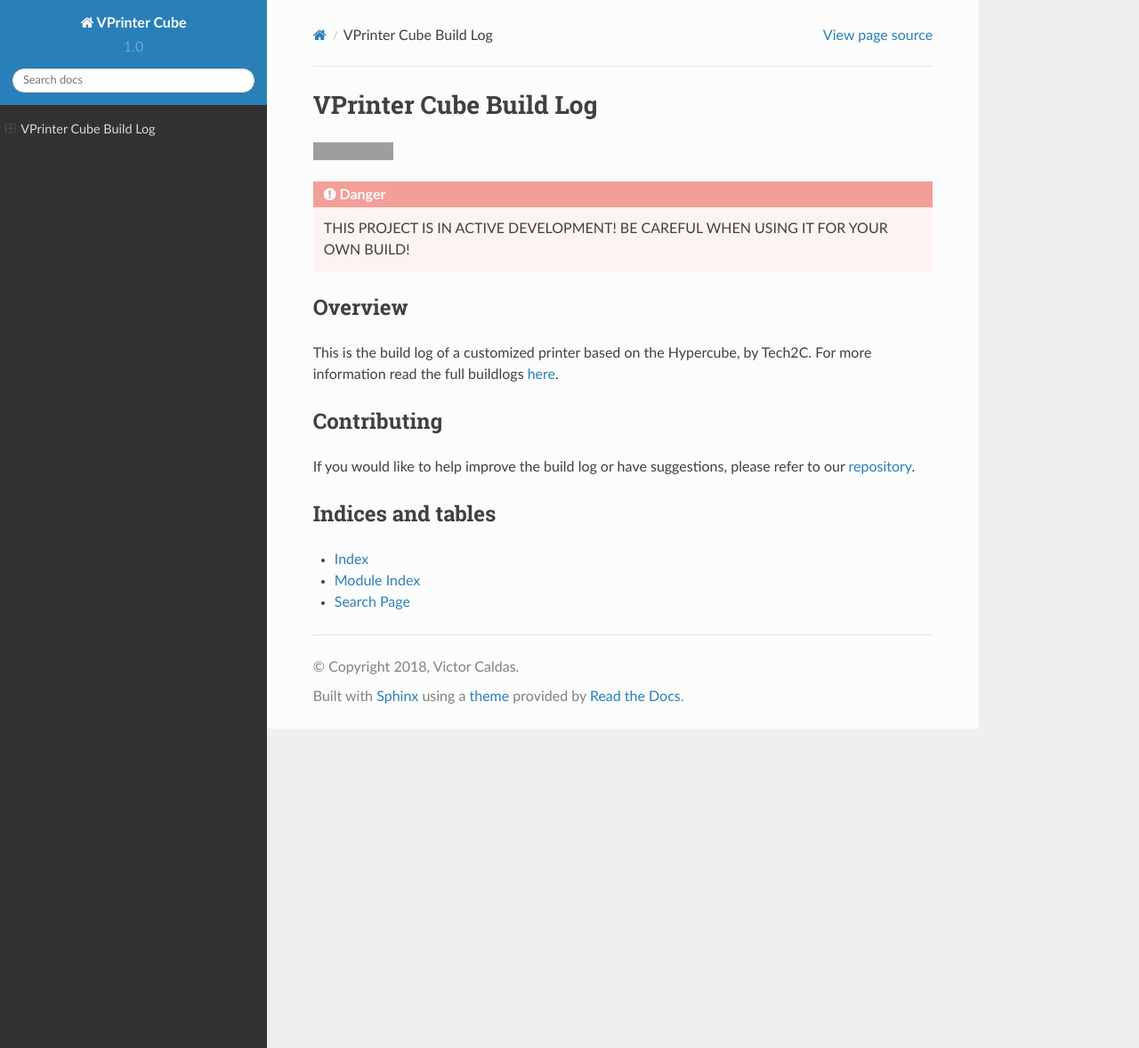
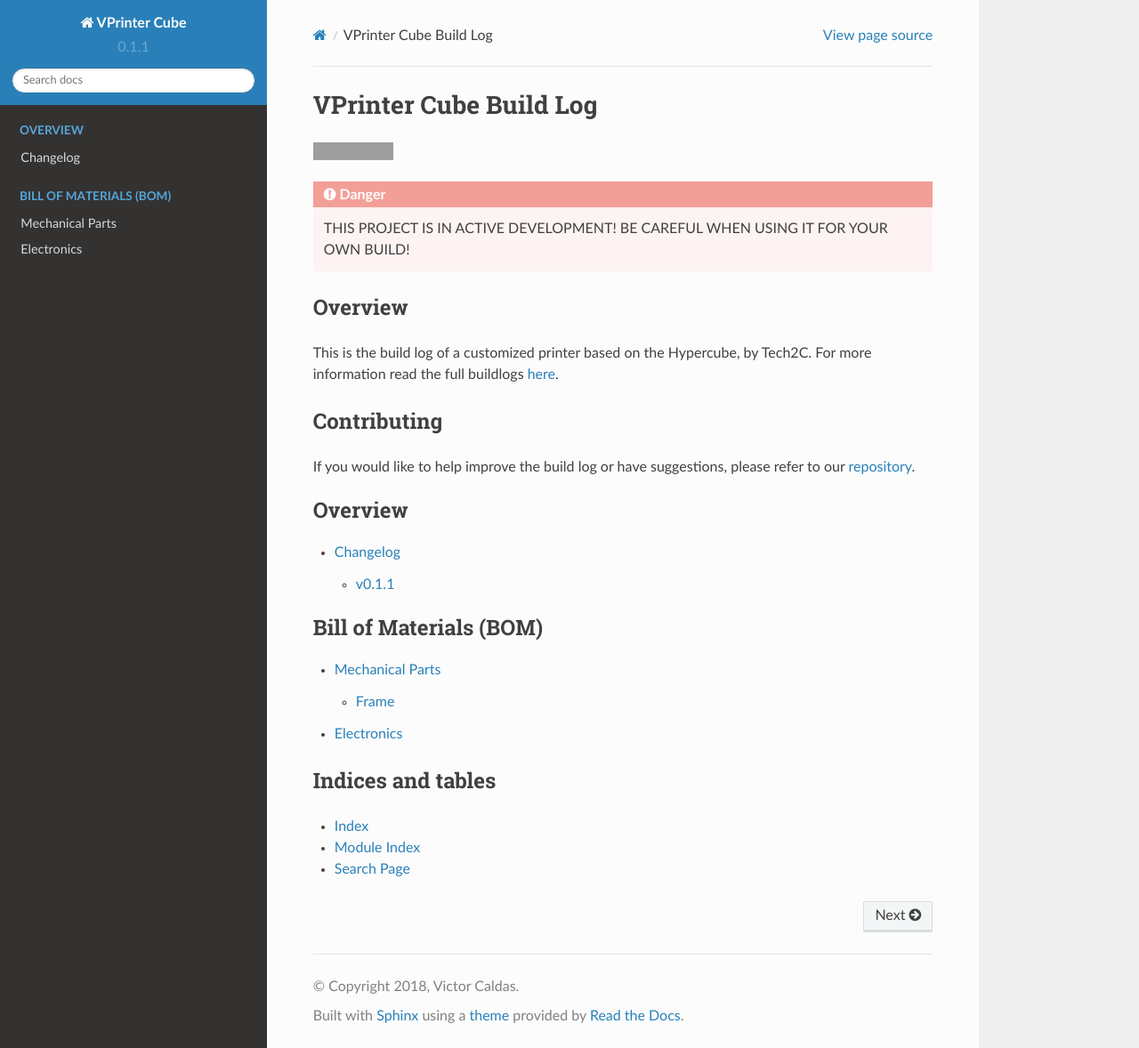
Before and after one commit to vcaldas/Hypercube, a Sphinx documentation site: the page built from docs/index.rst, in a window 1280 px wide and 1178 px high. Shown: the whole window at 89% size. Built offline with Sphinx 7.4.7 and the Read the Docs theme 2.0.0, drawn with Linux system fonts in a browser that asks for light colours; formulas are drawn with MathJax 3; grey boxes are pictures that could not be loaded.

Commit message:
Add BOM section

```diff
--- /dev/null
+++ b/docs/changelog.rst
@@ -0,0 +1,9 @@
+
+*********
+Changelog
+*********
+
+
+v0.1.1
+======
+* Start keeping changelog :)
--- a/docs/conf.py
+++ b/docs/conf.py
@@ -63,9 +63,9 @@
 # built documents.
 #
 # The short X.Y version.
-version = '1.0'
+version = '0.1.1'
 # The full version, including alpha/beta/rc tags.
-release = '1.0'
+release = 'a.1.1-beta'
 
 # The language for content autogenerated by Sphinx. Refer to documentation
 # for a list of supported languages.
--- a/docs/index.rst
+++ b/docs/index.rst
@@ -1,10 +1,17 @@
 .. include:: ../README.rst
 
 .. toctree::
+   :caption: Overview
    :maxdepth: 2
-   :caption: Contents:
+
+   changelog
 
 
+.. toctree::
+   :caption: Bill of Materials (BOM)
+   :maxdepth: 2
+
+   bom
 
 Indices and tables
 ==================
```
Also changed, not shown: docs/bom.rst (added, +25 -0 lines).
